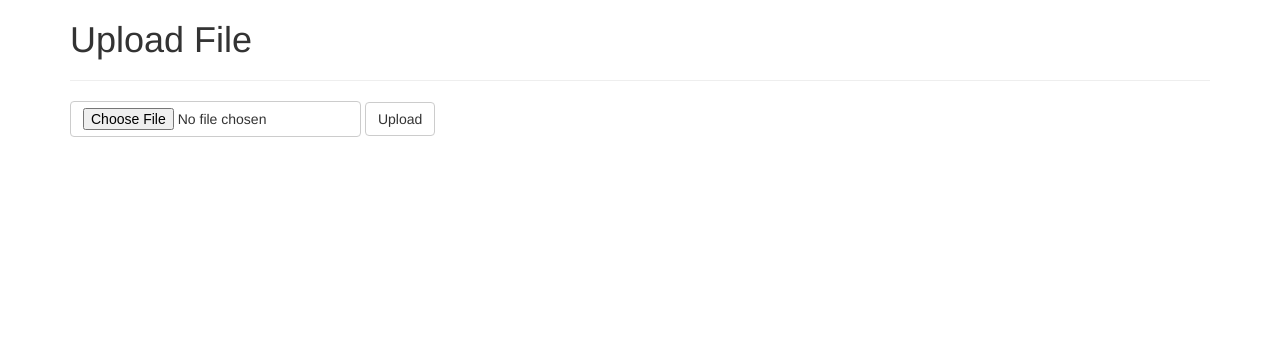
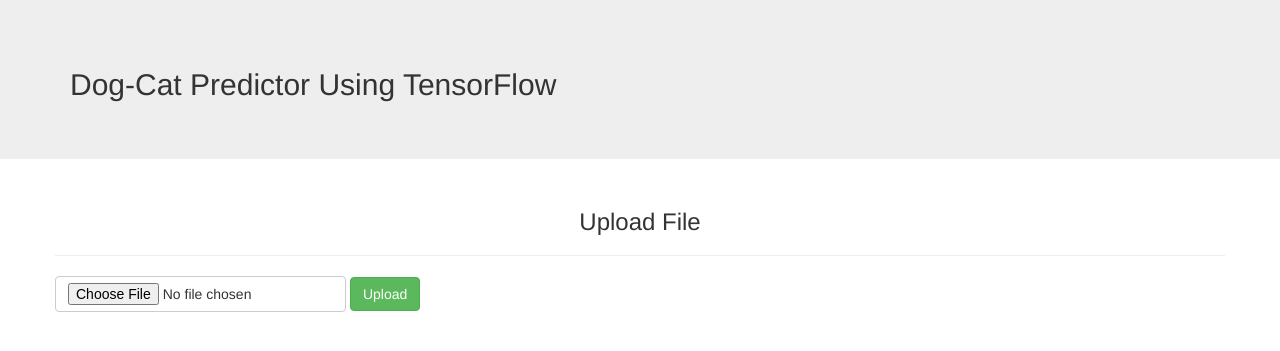
Before and after one commit to vijay-guttula/Tensy, a Flask app: page / in a window 1280 px wide. Shown: the top 351 px of the page. Run offline with Flask 2, Linux system fonts and the light colour scheme; some libraries are stand-ins or nearby versions.

Commit message:
First Commit

```diff
--- a/requirements.txt
+++ b/requirements.txt
@@ -1,5 +1,4 @@
 flask
 flask_bootstrap
 tensorflow
-json
 requests
--- a/templates/index.html
+++ b/templates/index.html
@@ -2,17 +2,33 @@
 <!--Instead of repeating code, we'll simply extend-->
 
 {% block content %}
+<header class="jumbotron">
+    <div class="container">
+        <div class="row row-header">
+            <div class="col-12 col-sm-6">
+                <h2>Dog-Cat Predictor Using TensorFlow</h2>
+            </div>
+        </div>
+    </div>
+</header>
 <div class="container">
-    <h1>Upload File</h1>
-    <hr>
-    <form class="form-inline" action="{{ url_for('index') }}" method="post" enctype="multipart/form-data">
-        <div class="form-group">
-            <input type="file" name="file" class="btn btn-default">
+    <div class="row row-content">
+        <div>
+            <h3 class="text-center">Upload File</h3>
         </div>
-        <div class="form-group">
-            <input type="submit" value="Upload" class="btn btn-default">
+        <hr>
+        <div class="mx-auto">
+            <form class="form-inline" action="{{ url_for('index') }}" method="post" enctype="multipart/form-data">
+                <div class="form-group">
+                    <input type="file" name="file" class="btn btn-default align-items-center">
+                </div>
+                <div class="form-group">
+                    <input type="submit" value="Upload" class="btn btn-success">
+                </div>
+
+            </form>
         </div>
 
-    </form>
+    </div>
 </div>
 {% endblock %}
```
Also changed, not shown: README.md (added).
